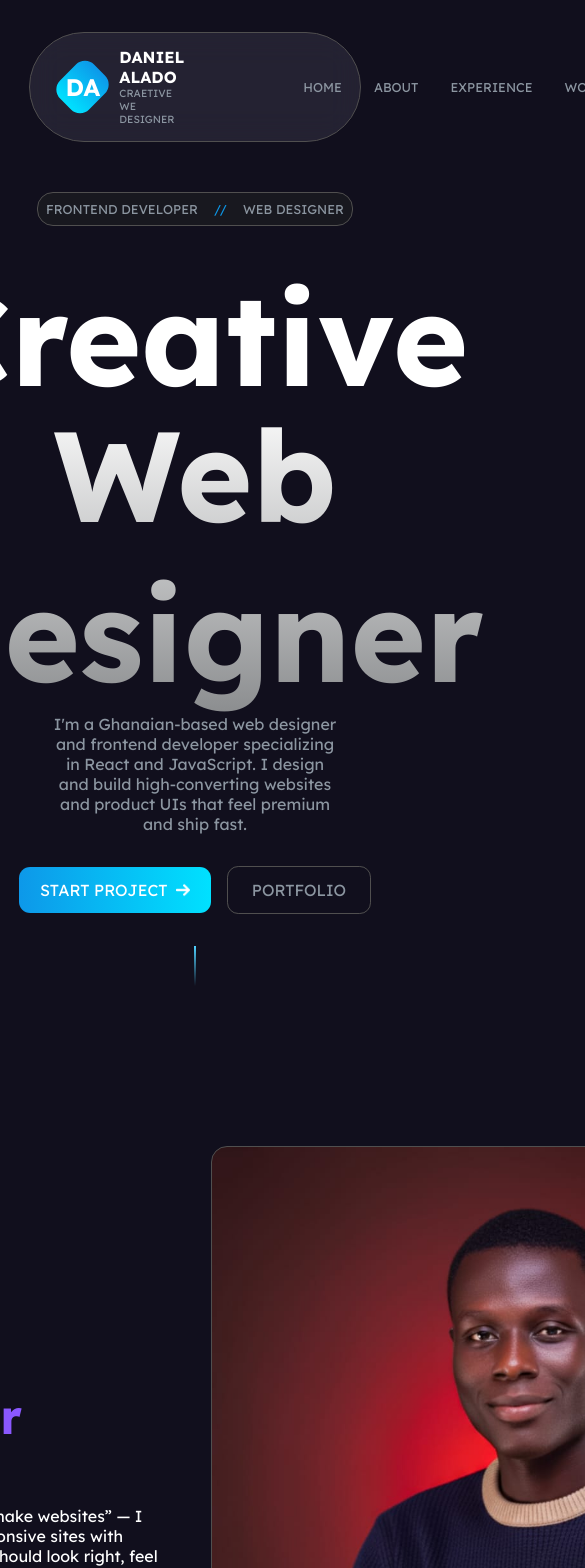
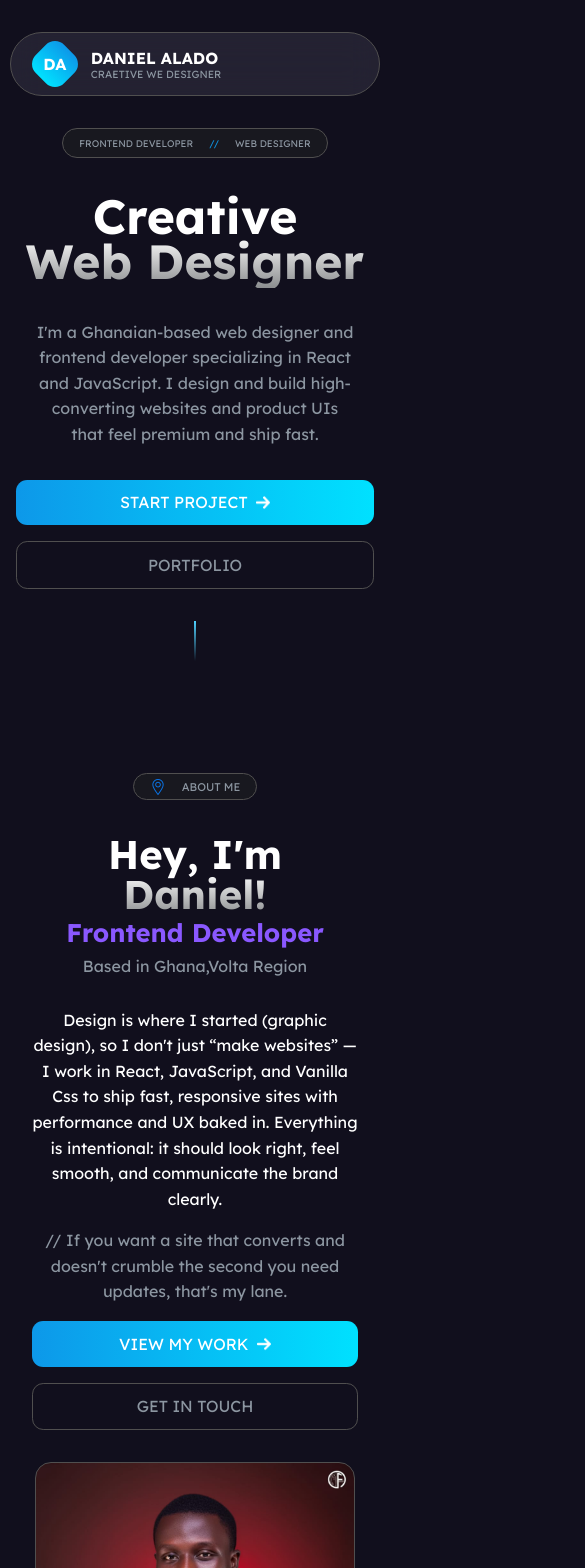
Before and after one commit to Danielalado/Daniel-Alado-Portfolio, a React (Vite) app: page / in a window 390 px wide. Shown: the top 1568 px of the page, 585 px wide, since content can reach past the window. Built offline with nearby package versions, Linux system fonts and the light colour scheme.

Commit message:
Worked on mobile responsiveness

```diff
--- a/src/App.jsx
+++ b/src/App.jsx
@@ -1,6 +1,6 @@
-import { About } from "./Components/About/About";
-import { Header } from "./Components/Header/Header";
-import { Navbar } from "./Components/Navbar/Navbar";
+import  About  from "../src/Components/About/About";
+import  Header from "../src/Components/Header/Header";
+import  Navbar from "../src/Components/Navbar/Navbar";
 
 export default function App() {
   return (
--- a/src/Components/About/About.css
+++ b/src/Components/About/About.css
@@ -1,51 +1,52 @@
 #about{
     display: flex;
     justify-content: center;
-    text-align: center;
     align-items: center;
     padding: 3rem 5rem;
     margin-bottom: 5rem;
     gap: 5rem;
+      /* margin: 5rem 20rem; */
 }
 
 .about{
     display: flex;
     justify-content: center;
-    text-align: center;
-    padding: 3rem 3rem;
+    align-items: center;
+    padding: 3rem;
     margin-bottom: 5rem;
-    gap: 2rem;
+    gap: 3rem;
+    /* flex-wrap: wrap; */
 }
 
 .left-col{
-    justify-content: flex-start;
-    align-items: center;
+    width: 30rem;
+    /* height: 30rem; */
     text-align: start;
-    width: 40rem;
+    /* align-items: flex-start; */
 }
 
 .about-me{
-    display: flex;
-    justify-content: center;
+    display: inline-flex;
     align-items: center;
     gap: 1rem;
-    padding: 0.2rem;
+    padding: 0.3rem 1rem;
     background-color: #18181f;
     border-radius: 1rem;
     border: 0.1rem solid rgb(80, 79, 79);
     color: #8c96a1;
-    width: 8rem;
+    font-size: 0.7rem;
     margin-bottom: 2rem;
-    font-size: 0.7rem;
 }
 
 .about-me-h1{
     font-size: 5rem;
     color: white;
+    line-height: 1.1;
 }
 
 .about-me-h1-bottom{
-    margin-top: -1rem;
+    margin-top: -0.3rem;
+    /* margin-bottom: 1rem; */
     font-size: 5rem;
     background: linear-gradient(to bottom, #ffffff,#8b8d8f);
     -webkit-background-clip: text;
@@ -59,29 +60,30 @@
 }
 
 .location{
-color: #8c96a1;
+    color: #8c96a1;
 }
 
 .about-description{
     margin-top: 2rem;
     margin-bottom: 1rem;
     color: white;
+    line-height: 1.6;
 }
 
 .more-about-description{
-    margin-bottom: 3rem;
+    margin-bottom: 1rem;
     color: #8c96a1;
+    line-height: 1.6;
 }
-
 
 .about-my-works{
     display: flex;
-
     align-items: center;
     gap: 1rem;
-    margin: auto;
-    margin-bottom: 2rem;
+    flex-wrap: wrap;
 }
+
+/* Buttons */
 
 .project{
     display: flex;
@@ -91,75 +93,124 @@ color: #8c96a1;
     padding: 0.8rem 1.3rem;
     border-radius: 0.7rem;
     background: linear-gradient(to right, #0d98e9,#00e1ff);
+    transition: 0.3s ease;
 }
 
 .project img{
     width: 0.9rem;
+    transition: 0.3s ease;
 }
 
 .project:hover{
     cursor: pointer;
-    box-shadow: 0 0 15px rgba(53, 135, 202, 0.9);
-    transition: 0.01s;
-    transform: scale(1.1);
-    transform: translateXY(0.01rem);
+    box-shadow: 0 0 1rem rgba(53, 135, 202, 0.9);
+    transform: scale(1.05);
 }
 
 .project:hover img{
-    transition: 0.3s;
-    transform: scale(1.1);
     transform: translateX(0.3rem);
 }
 
 .portfolio{
-    /* display: flex; */
     padding: 0.8rem 1.5rem;
     border-radius: 0.7rem;
     color: #8c96a1;
     border: 0.1rem solid rgb(80, 79, 79);
+    transition: 0.3s ease;
 }
 
 .portfolio:hover{
     cursor: pointer;
     background-color: #252627;
-    transition: 0.5s;
 }
 
-
-/* .image-wrapper{
-    padding: 0.3rem;
-    border-radius: 1.8rem;
-    background: rgb(255, 255, 255, 0.2);
-} */
+/* Image */
 
 .right-col{
     display: flex;
     justify-content: center;
     align-items: center;
+    width: 40rem;
+    height: 40rem;
     border: 0.1rem solid rgb(80, 79, 79);
     border-radius: 1rem;
-    /* padding: 3rem; */
-    width: 40rem;
-    height: 40rem;
     background: url(../../assets/AboutImages/alado.jpg);
     background-size: cover;
+    /* background-position: center; */
     background-repeat: no-repeat;
     overflow: hidden;
-
 }
 
-/* .right-col::before{
-    content: "";
-    position: absolute;
-    inset: 0;
-    border: 0.1rem solid rgb(80, 79, 79);
-    border-radius: 0.8rem;
-    padding: 5rem;
-    z-index: 1;
-} */
+/* ========================= */
+/* Tablet Responsiveness */
+/* ========================= */
 
-/* .image img{
-    border-radius: 1rem;
-    height: 37rem;
-    width: 28rem;
-} */
+@media (max-width: 64rem){
+
+    #about{
+        padding: 3rem 2rem;
+        gap: 3rem;
+    }
+
+    .left-col{
+        width: 100%;
+        text-align: center;
+    }
+
+    .about-me-h1,
+    .about-me-h1-bottom{
+        font-size: 3.5rem;
+    }
+
+    .about-me-h2{
+        font-size: 2rem;
+    }
+
+    /* .right-col{
+        width: 30rem;
+        height: 30rem;
+    } */
+}
+
+/* ========================= */
+/* Mobile Responsiveness */
+/* ========================= */
+
+@media (max-width: 48rem){
+
+    #about{
+        flex-direction: column;
+        padding: 2rem 1rem;
+        gap: 2rem;
+    }
+
+    .about{
+        flex-direction: column;
+        padding: 2rem 1rem;
+        gap: 2rem;
+    }
+
+    .left-col{
+        width: 100%;
+        text-align: center;
+    }
+
+    .about-me-h1,
+    .about-me-h1-bottom{
+        font-size: 2.5rem;
+    }
+
+    .about-me-h2{
+        font-size: 1.6rem;
+    }
+
+    .about-my-works{
+        justify-content: center;
+    }
+
+    .right-col{
+        width: 20rem;
+        height: 20rem;
+
+    }
+}
--- a/src/Components/About/About.jsx
+++ b/src/Components/About/About.jsx
@@ -4,7 +4,7 @@ import location from "../../assets/AboutImages/location.png"
 import "./About.css"
 
 
-export const About = () => {
+export default function About () {
     return(
         <section id="about">
             <div className="about">
--- a/src/Components/Header/Header.css
+++ b/src/Components/Header/Header.css
@@ -1,8 +1,10 @@
 #header{
     display: flex;
+    flex-direction: column;
     justify-content: center;
+    align-items: center;
     text-align: center;
-    padding: 3rem 3rem;
+    padding: 3rem;
     margin-top: 7rem;
 }
 
@@ -11,13 +13,12 @@
     align-items: center;
     gap: 1rem;
     margin: 2rem auto;
-    padding: 0.5rem;
+    padding: 0.5rem 1rem;
     color: #8c96a1;
     border-radius: 1rem;
-    font-size: 0.8rem;
+    font-size: 0.6rem;
     border: 0.1rem solid rgb(80, 79, 79);
     background-color: #18181f;
-    /* justify-content: center; */
 }
 
 .slash{
@@ -27,22 +28,22 @@
 h1{
    font-size: 8rem;
    color: white;
-
+   line-height: 1.1;
 }
 
 .h1-bottom{
     margin-top: -1.5rem;
-      background: linear-gradient(to bottom, #ffffff,#8b8d8f);
+    margin-bottom: 2rem;
+    background: linear-gradient(to bottom, #ffffff,#8b8d8f);
     -webkit-background-clip: text;
     -webkit-text-fill-color: transparent;
 }
 
 .description{
-    display: flex;
     color: #8c96a1;
-    margin: auto;
-    margin-bottom: 2rem;
+    margin: 0 auto 2rem auto;
     width: 50%;
+    line-height: 1.6;
 }
 
 .my-works{
@@ -50,56 +51,101 @@ h1{
     justify-content: center;
     align-items: center;
     gap: 1rem;
-    margin: auto;
     margin-bottom: 2rem;
+    flex-wrap: wrap;
 }
 
 .project{
     display: flex;
     gap: 0.5rem;
     align-items: center;
+    justify-content: center;
     color: white;
     padding: 0.8rem 1.3rem;
     border-radius: 0.7rem;
     background: linear-gradient(to right, #0d98e9,#00e1ff);
+    transition: 0.3s ease;
 }
 
 .project img{
     width: 0.9rem;
+    transition: 0.3s ease;
 }
 
 .project:hover{
     cursor: pointer;
-    box-shadow: 0 0 15px rgba(53, 135, 202, 0.9);
-    transition: 0.01s;
-    transform: scale(1.1);
-    transform: translateXY(0.01rem);
+    box-shadow: 0 0 1rem rgba(53, 135, 202, 0.9);
+    transform: scale(1.05);
 }
 
 .project:hover img{
-    transition: 0.3s;
-    transform: scale(1.1);
     transform: translateX(0.3rem);
 }
 
 .portfolio{
-    /* display: flex; */
     padding: 0.8rem 1.5rem;
     border-radius: 0.7rem;
     color: #8c96a1;
     border: 0.1rem solid rgb(80, 79, 79);
+    transition: 0.3s ease;
+    justify-content: center;
 }
 
 .portfolio:hover{
     cursor: pointer;
     background-color: #252627;
-    transition: 0.5s;
 }
 
 .header-bottom-line{
     width: 0.125rem;
     height: 2.5rem;
     margin: 1rem auto;
-     background: linear-gradient(to bottom, #4fd1ff,transparent);
+    background: linear-gradient(to bottom, #4fd1ff, transparent);
+}
 
-};
+/* Tablet */
+@media (max-width: 64rem){
+    h1{
+        font-size: 5rem;
+    }
+
+    .description{
+        width: 70%;
+    }
+}
+
+/* Mobile */
+@media (max-width: 48rem){
+
+  #header{
+    padding: 2rem 1rem;
+    margin-top: 4rem;
+  }
+
+  h1{
+    font-size: 3rem;
+  }
+
+  .h1-bottom{
+    margin-top: -0.5rem;
+  }
+
+  .description{
+    width: 90%;
+    text-align: center;
+  }
+
+  .my-works{
+    flex-direction: column;
+    gap: 1rem;
+  }
+
+  .project{
+     width: 100%;
+  }
+
+  .portfolio{
+    width: 100%;
+  }
+
+}
--- a/src/Components/Header/Header.jsx
+++ b/src/Components/Header/Header.jsx
@@ -1,7 +1,7 @@
 import headerImage from "../../assets/headerImages/right-arrow.png"
 import "./Header.css"
 
-export const Header = () => {
+export default function Header () {
     return(
         <section id="header">
              <div className="header">
--- a/src/Components/Navbar/navbar.css
+++ b/src/Components/Navbar/navbar.css
@@ -15,8 +15,6 @@
   right: 0;
   z-index: 2;
   backdrop-filter: blur(1rem);
-  /* background-color: red; */
-
 }
 
 .navbar-left{
@@ -99,3 +97,27 @@ hr{
   transition: 0.9s;
 
 }
+
+
+@media (min-width: 320px) and (max-width: 480px) {
+  .navbar{
+  padding: 0.7rem 1.5rem;
+    width: 95%;
+  }
+
+  .navbar-btns{
+    display: none;
+  }
+  hr{
+    display: none;
+  }
+  .navbar-right{
+    display: none;
+  }
+
+  .navbar-logo{
+    height: 2.5rem;
+    width: 2.5rem;
+    font-size: 1rem;
+}
+}
--- a/src/Components/Navbar/navbar.jsx
+++ b/src/Components/Navbar/navbar.jsx
@@ -4,7 +4,7 @@ import linked from "../../assets/navbar-images/linked.png"
 import github from "../../assets/navbar-images/github.png"
 import "./Navbar.css"
 
-export const Navbar = () => {
+export default function Navbar() {
     return(
         <div className="navbar">
             <div className="navbar-left">
--- a/src/index.css
+++ b/src/index.css
@@ -25,6 +25,27 @@ a{
     margin: auto;
 } */
 
+.navbar{
+  display: flex;
+  align-items: center;
+  justify-content: space-between;
+  margin: 2rem auto;
+  background: #41405366;
+  color: white;
+  padding: 0.9rem 2rem;
+  border-radius: 5rem;
+  width: 85%;
+  border: 1px solid rgb(80, 79, 79);
+  position: fixed;
+  top: 0;
+  left: 0;
+  right: 0;
+  z-index: 2;
+  backdrop-filter: blur(1rem);
+}
+
+
+
 
 
 
```
